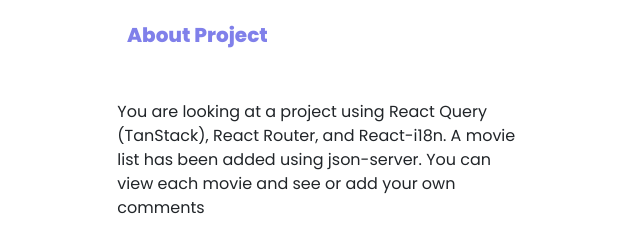
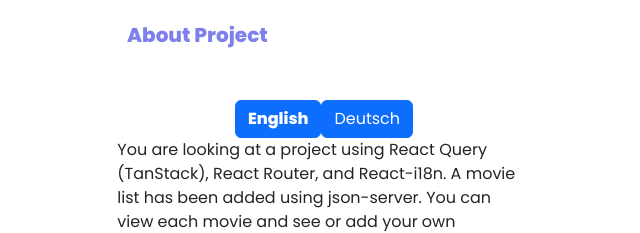
Before and after one commit to V-Markovskis/React-Query_React-router_React-i18n, a React (Vite) app: page / in a window 1280 px wide. Shown: the top 233 px of the page, without its empty margins (316-956 px from the left). Built offline with nearby package versions, Linux system fonts and the light colour scheme.

Commit message:
react-i18next test

```diff
--- a/db.json
+++ b/db.json
@@ -174,7 +174,8 @@
         "Comment 5-1",
         "Comment 5-2",
         "Comment 5-3",
-        "Same story for me..."
+        "Same story for me...",
+        "one more story"
       ],
       "id": 5
     },
@@ -187,12 +188,13 @@
       ]
     },
     {
-      "id": 7,
       "commentsArray": [
         "Comment 7-1",
         "Comment 7-2",
-        "Comment 7-3"
-      ]
+        "Comment 7-3",
+        "random text"
+      ],
+      "id": 7
     },
     {
       "id": 8,
--- a/package.json
+++ b/package.json
@@ -16,9 +16,12 @@
     "eslint-plugin-import": "^2.29.1",
     "eslint-plugin-jsx-a11y": "^6.8.0",
     "eslint-plugin-react": "^7.33.2",
+    "i18next": "^23.7.11",
+    "i18next-browser-languagedetector": "^7.2.0",
     "prettier": "^3.1.1",
     "react": "^18.2.0",
     "react-dom": "^18.2.0",
+    "react-i18next": "^13.5.0",
     "react-query": "^3.39.3",
     "react-router-dom": "^6.21.0",
     "zod": "^3.22.4"
--- /dev/null
+++ b/src/LanguageTranslator/i18n.tsx
@@ -0,0 +1,40 @@
+import i18n from 'i18next';
+import { initReactI18next } from 'react-i18next';
+import LanguageDetector from 'i18next-browser-languagedetector';
+
+i18n
+  // detect user language
+  // learn more: https://github.com/i18next/i18next-browser-languageDetector
+  .use(LanguageDetector)
+  // pass the i18n instance to react-i18next.
+  .use(initReactI18next)
+  // init i18next
+  // for all options read: https://www.i18next.com/overview/configuration-options
+  .init({
+    debug: true,
+    fallbackLng: 'en',
+    interpolation: {
+      escapeValue: false, // not needed for react as it escapes by default
+    },
+    resources: {
+      en: {
+        translation: {
+          description: {
+            part1:
+              'You are looking at a project using React Query (TanStack), React Router, and React-i18n. A movie list has been\n' +
+              '          added using json-server. You can view each movie and see or add your own comments.',
+          },
+        },
+      },
+      de: {
+        translation: {
+          description: {
+            part1:
+              'Sie sehen sich ein Projekt an, das React Query (TanStack), React Router und React-i18n verwendet. Eine Filmliste wurde mit json-server hinzugefügt. Sie können jeden Film ansehen und Ihre eigenen Kommentare sehen oder hinzufügen.',
+          },
+        },
+      },
+    },
+  });
+
+export default i18n;
--- a/src/Pages/AboutProjectPage/AboutProject.tsx
+++ b/src/Pages/AboutProjectPage/AboutProject.tsx
@@ -1,10 +1,33 @@
 import style from './AboutProject.module.css';
+import { Trans, useTranslation } from 'react-i18next';
+import i18n from 'i18next';
+
+const language = {
+  en: { nativeName: 'English' },
+  de: { nativeName: 'Deutsch' },
+};
 const AboutProject = () => {
+  const { t } = useTranslation();
   return (
     <div className={style.aboutPageContainer}>
+      <div>
+        {Object.keys(language).map((lng) => (
+          <button
+            className="btn btn-primary"
+            key={lng}
+            style={{ fontWeight: i18n.resolvedLanguage === lng ? 'bold' : 'normal' }}
+            type="submit"
+            onClick={() => i18n.changeLanguage(lng)}
+          >
+            {language[lng].nativeName}
+          </button>
+        ))}
+      </div>
       <div className="col-4">
-        You are looking at a project using React Query (TanStack), React Router, and React-i18n. A movie list has been
-        added using json-server. You can view each movie and see or add your own comments
+        <Trans i18nKey="description.part1">
+          You are looking at a project using React Query (TanStack), React Router, and React-i18n. A movie list has been
+          added using json-server. You can view each movie and see or add your own comments.
+        </Trans>
       </div>
       <br />
       <img
--- a/src/main.tsx
+++ b/src/main.tsx
@@ -3,6 +3,9 @@
 import App from './App.tsx';
 import { BrowserRouter } from 'react-router-dom';
 import { QueryClient, QueryClientProvider } from 'react-query';
+
+// import i18n (needs to be bundled ;))
+import './LanguageTranslator/i18n.tsx';
 
 //https://tanstack.com/query/latest/docs/react/reference/QueryClient#queryclientgetdefaultoptions
 const queryClient = new QueryClient({
```
Also changed, not shown: 1 other file (tests, documents, lock files or other folders).
